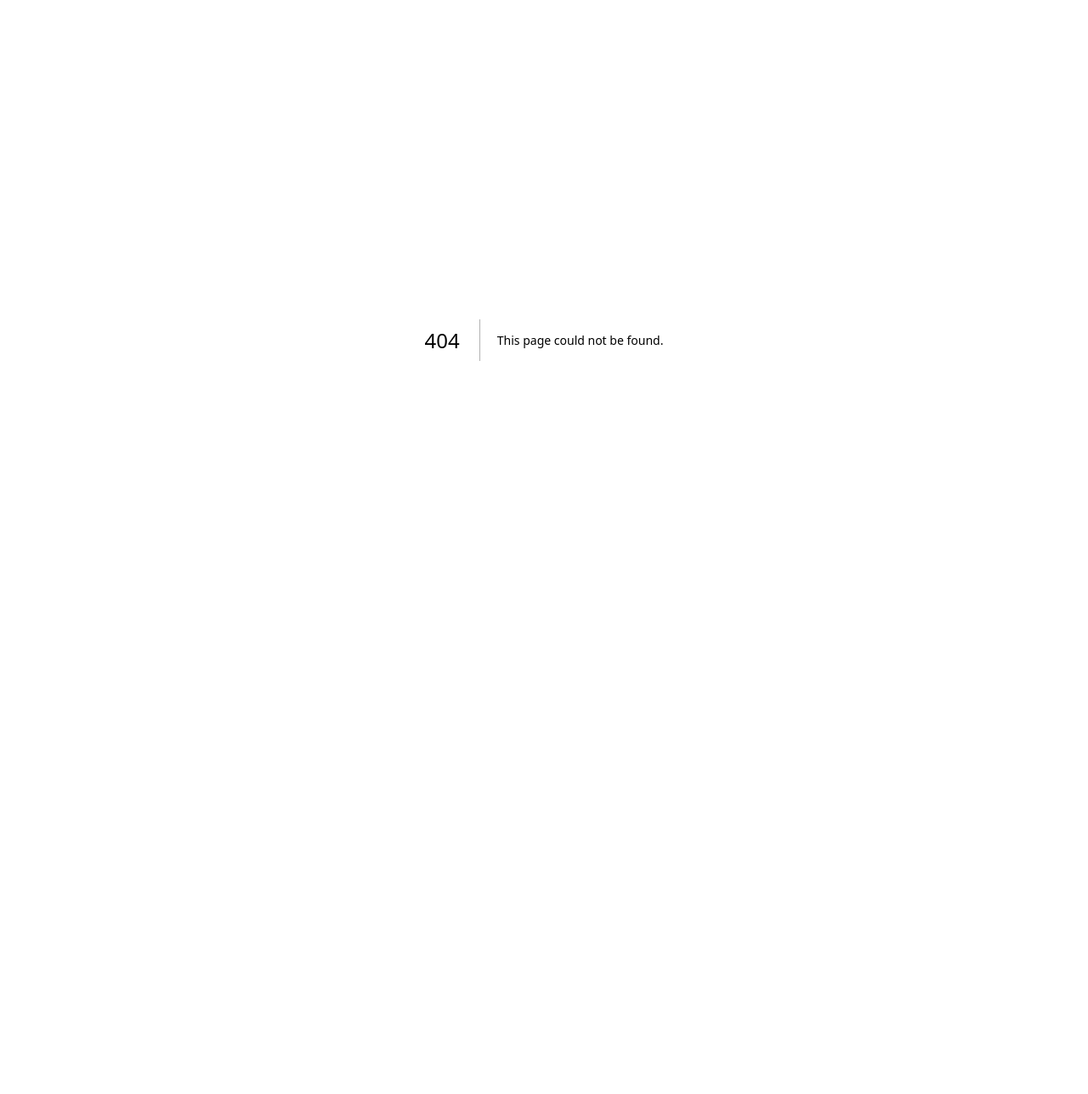
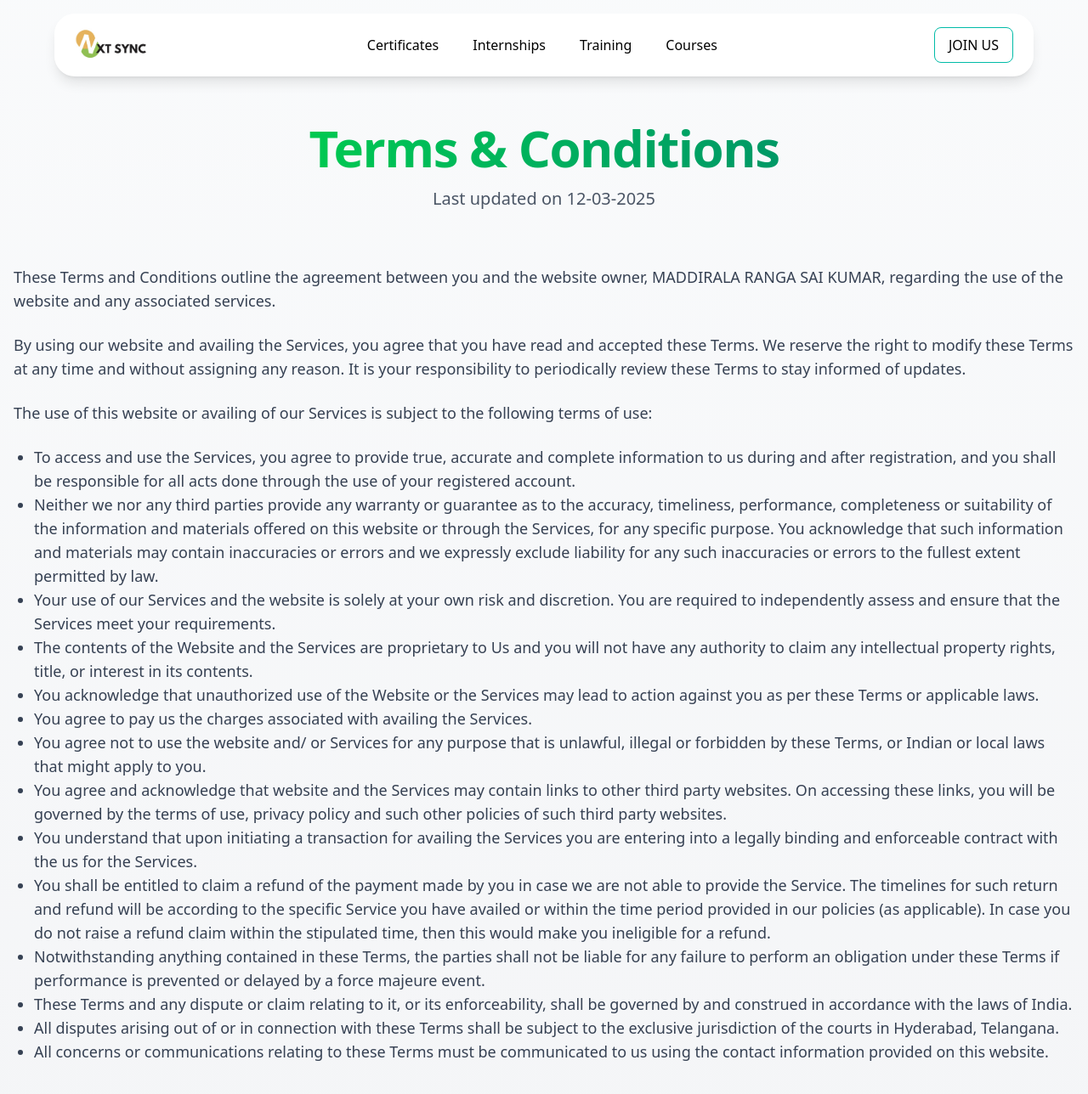
Before and after one commit to mismyst/nextsync, a Next.js app: page /TermsandConditions in a window 1280 px wide. Before the commit this address had no page. Shown: the top 1288 px of the page at 85% size. Before the commit the page ends 800 px from the top, so only its background shows below. Built offline with nearby package versions, Linux system fonts and the light colour scheme.

Commit message:
Create page.tsx

```diff
--- /dev/null
+++ b/app/TermsandConditions/page.tsx
@@ -0,0 +1,51 @@
+'use client'
+
+import React, { useState, useEffect } from 'react';
+import Navbar from '../components/Navbar/Navbar';
+import Footer from '../components/Footer/Footer';
+
+const TermsConditionsPage: React.FC = () => {
+
+  return (
+    <div className="bg-gradient-to-b from-gray-50 to-gray-100 min-h-screen">
+      <Navbar />
+      <div className="container mx-auto px-4 py-12">
+        <div className="text-center mb-16">
+          <h1 className="text-6xl font-extrabold text-gray-800 mb-4 tracking-tight">
+            <span className="bg-clip-text text-transparent bg-gradient-to-r from-green-500 to-emerald-600">Terms & Conditions</span>
+          </h1>
+          <p className="text-xl text-gray-600 max-w-3xl mx-auto">
+            Last updated on 12-03-2025
+          </p>
+        </div>
+
+        <div className="prose mx-auto text-lg text-gray-700 space-y-6">
+          <p>These Terms and Conditions outline the agreement between you and the website owner, MADDIRALA RANGA SAI KUMAR, regarding the use of the website and any associated services.</p>
+          <p>By using our website and availing the Services, you agree that you have read and accepted these Terms. We reserve the right to modify these Terms at any time and without assigning any reason. It is your responsibility to periodically review these Terms to stay informed of updates.</p>
+          <p>The use of this website or availing of our Services is subject to the following terms of use:</p>
+
+          <ul className="list-disc pl-6">
+            <li>To access and use the Services, you agree to provide true, accurate and complete information to us during and after registration, and you shall be responsible for all acts done through the use of your registered account.</li>
+            <li>Neither we nor any third parties provide any warranty or guarantee as to the accuracy, timeliness, performance, completeness or suitability of the information and materials offered on this website or through the Services, for any specific purpose. You acknowledge that such information and materials may contain inaccuracies or errors and we expressly exclude liability for any such inaccuracies or errors to the fullest extent permitted by law.</li>
+            <li>Your use of our Services and the website is solely at your own risk and discretion. You are required to independently assess and ensure that the Services meet your requirements.</li>
+            <li>The contents of the Website and the Services are proprietary to Us and you will not have any authority to claim any intellectual property rights, title, or interest in its contents.</li>
+            <li>You acknowledge that unauthorized use of the Website or the Services may lead to action against you as per these Terms or applicable laws.</li>
+            <li>You agree to pay us the charges associated with availing the Services.</li>
+            <li>You agree not to use the website and/ or Services for any purpose that is unlawful, illegal or forbidden by these Terms, or Indian or local laws that might apply to you.</li>
+            <li>You agree and acknowledge that website and the Services may contain links to other third party websites. On accessing these links, you will be governed by the terms of use, privacy policy and such other policies of such third party websites.</li>
+            <li>You understand that upon initiating a transaction for availing the Services you are entering into a legally binding and enforceable contract with the us for the Services.</li>
+            <li>You shall be entitled to claim a refund of the payment made by you in case we are not able to provide the Service. The timelines for such return and refund will be according to the specific Service you have availed or within the time period provided in our policies (as applicable). In case you do not raise a refund claim within the stipulated time, then this would make you ineligible for a refund.</li>
+            <li>Notwithstanding anything contained in these Terms, the parties shall not be liable for any failure to perform an obligation under these Terms if performance is prevented or delayed by a force majeure event.</li>
+            <li>These Terms and any dispute or claim relating to it, or its enforceability, shall be governed by and construed in accordance with the laws of India.</li>
+            <li>All disputes arising out of or in connection with these Terms shall be subject to the exclusive jurisdiction of the courts in Hyderabad, Telangana.</li>
+            <li>All concerns or communications relating to these Terms must be communicated to us using the contact information provided on this website.</li>
+          </ul>
+        </div>
+      </div>
+
+      <Footer />
+    </div>
+  );
+};
+
+export default TermsConditionsPage;
```
